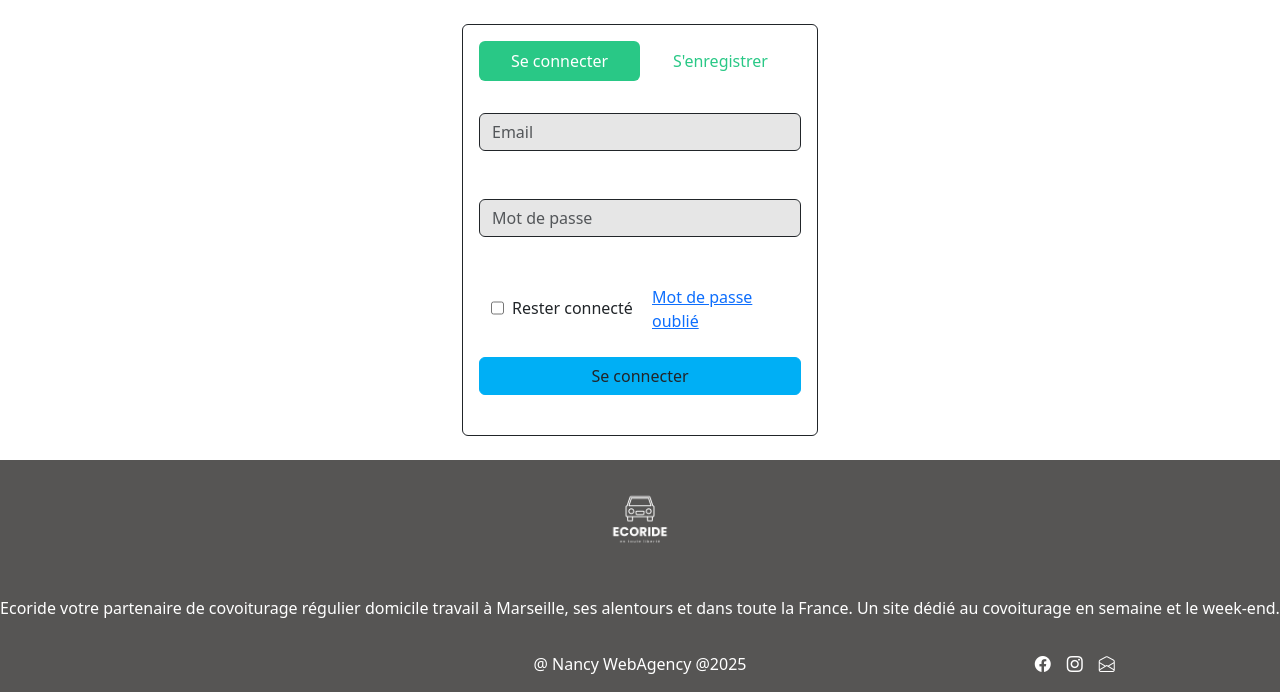
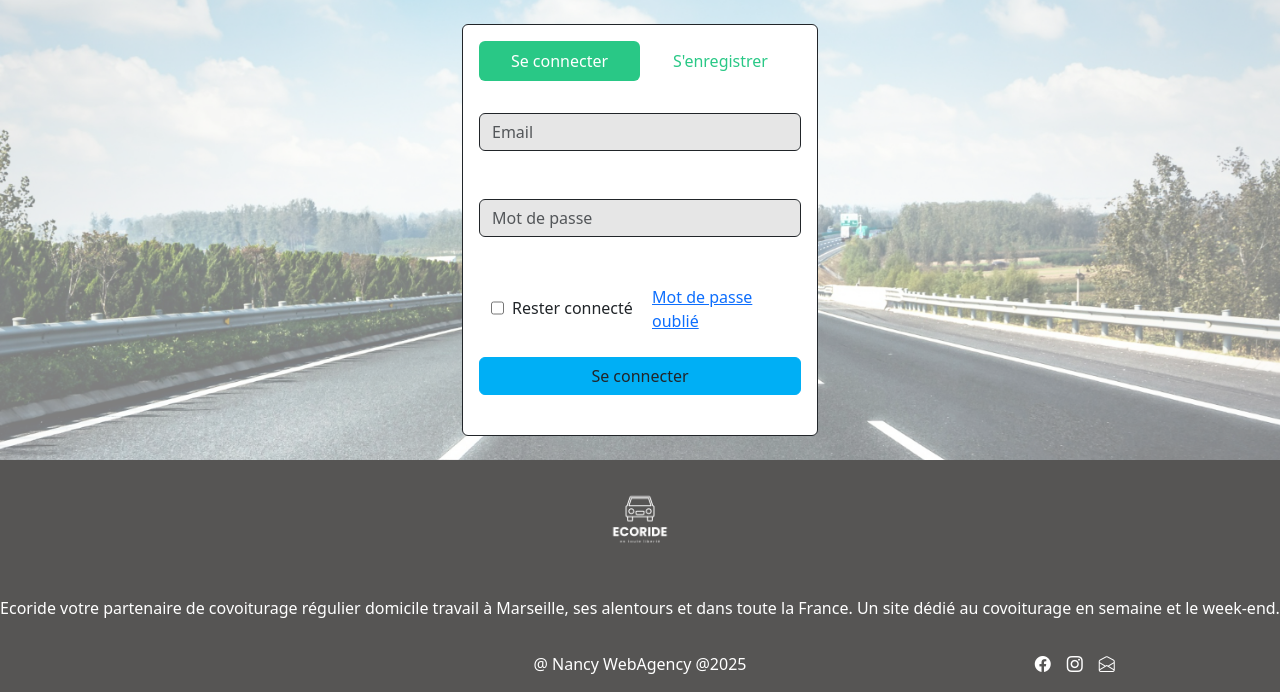
Before and after one commit to nancyh13500/ecoride_ecf, a PHP site: page /login.php in a window 1280 px wide. Shown: the part 146-838 px from the top of the page. Run offline with PHP 8.4, Linux system fonts and the light colour scheme.

Commit message:
add background login

```diff
--- a/assets/css/style.css
+++ b/assets/css/style.css
@@ -219,6 +219,23 @@
 
 
 /*section login*/
+.background-login {
+    position: absolute;
+    top: 0;
+    left: 0;
+    width: 100%;
+    height: 100%;
+    background: url('/assets/img/road.jpg') no-repeat center center;
+    background-size: cover;
+    opacity: 0.5;
+    z-index: 1;
+}
+
+.login-register {
+    position: relative;
+    z-index: 2;
+}
+
 .password-forget {
     font-size: 13px;
 }
@@ -247,6 +264,8 @@
     width: 16em;
     height: 1em;
 }
+
+
 
 /*end section login*/
 
@@ -286,6 +305,17 @@
     .border.rounded-5 {
         margin: 0.5rem;
     }
+
+    .btn-filtre {
+        margin-top: 30px;
+    }
+
+    .price-min,
+    .price-max,
+    .note {
+        margin-top: 15px;
+    }
+
 }
 
 
--- a/index.php
+++ b/index.php
@@ -29,7 +29,7 @@
                 </div>
             </div>
             <div class="d-flex justify-content-center mt-3">
-                <button type="button" class="btn btn-primary text-white w-50">Lancer la recherche<i class="bi bi-search ms-2"></i></button>
+                <button type="submit" class="btn btn-primary text-white w-50">Lancer la recherche<i class="bi bi-search ms-2"></i></button>
             </div>
         </div>
     </div>
--- a/login.php
+++ b/login.php
@@ -1,6 +1,9 @@
 <?php require_once __DIR__ . "/templates/header.php";
 ?>
+<section class="hero">
 
+
+    <div class="background-login"></div>
     <div class="container login-register mt-4">
         <div class="row justify-content-center mb-4">
             <div class="col-md-4">
@@ -90,7 +93,7 @@
             </div>
         </div>
     </div>
-
+</section>
 
 <?php require_once __DIR__ . "/templates/footer.php";
 ?>
```
Also changed, not shown: trajets.php (+12 -12 lines). Lines whose indentation alone changed are shown as unchanged.
